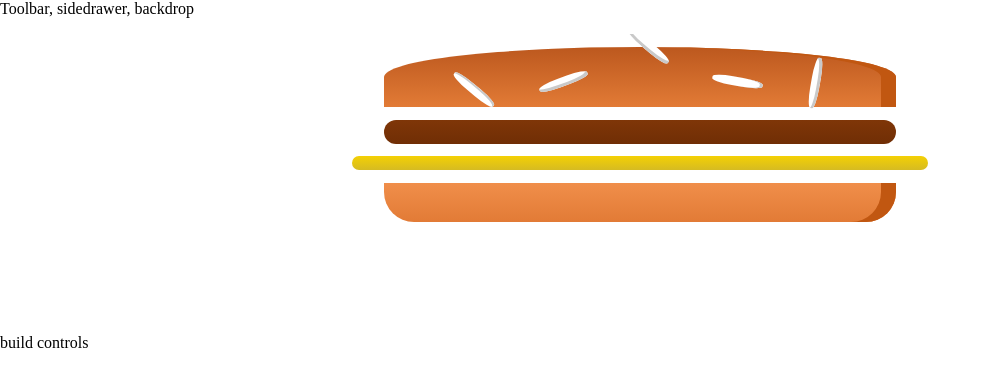
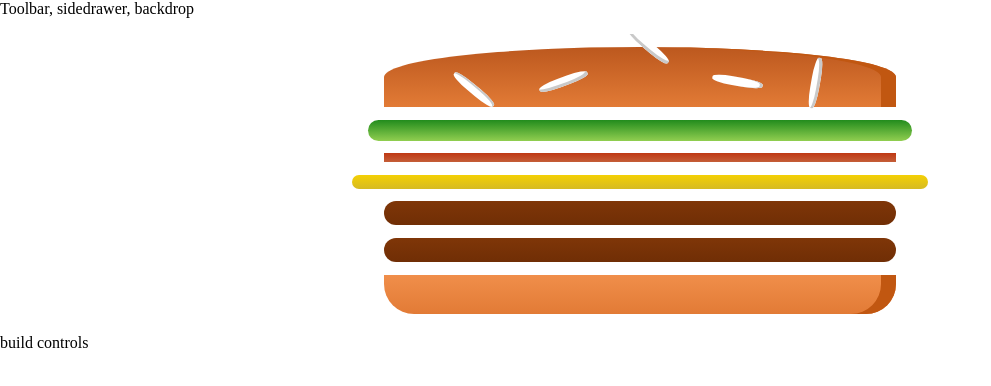
Before and after one commit to kwameasare04/kwame-s_killer_burger_app, a React app: page / in a window 1280 px wide. Shown: the top 386 px of the page, without its empty margins (0-991 px from the left). Built offline with nearby package versions, Linux system fonts and the light colour scheme; a web font is replaced by a local one.

Commit message:
outputting ingredients dynamically

```diff
--- a/src/components/Burger/Burger.js
+++ b/src/components/Burger/Burger.js
@@ -3,11 +3,16 @@ import classes from '../Burger/Burger.module.css';
 import BurgerIngredient from "../BurgerIngredient/BurgerIngredient";
 
 const burger = (props) => {
+   const ingredientsArray = Object.keys(props.ingredients).map(ingreKey => {
+        return [...Array(props.ingredients[ingreKey])].map((_,i)=>{
+            console.log(ingreKey + i);
+           return <BurgerIngredient key={ingreKey + i} type={ingreKey} />;
+        });
+    });
     return (
         <div className={classes.Burger}>
             <BurgerIngredient type="bread-top" />
-            <BurgerIngredient type="meat" />
-            <BurgerIngredient type="cheese" />
+                {ingredientsArray}
             <BurgerIngredient type="bread-bottom" />
         </div>
     );
```
